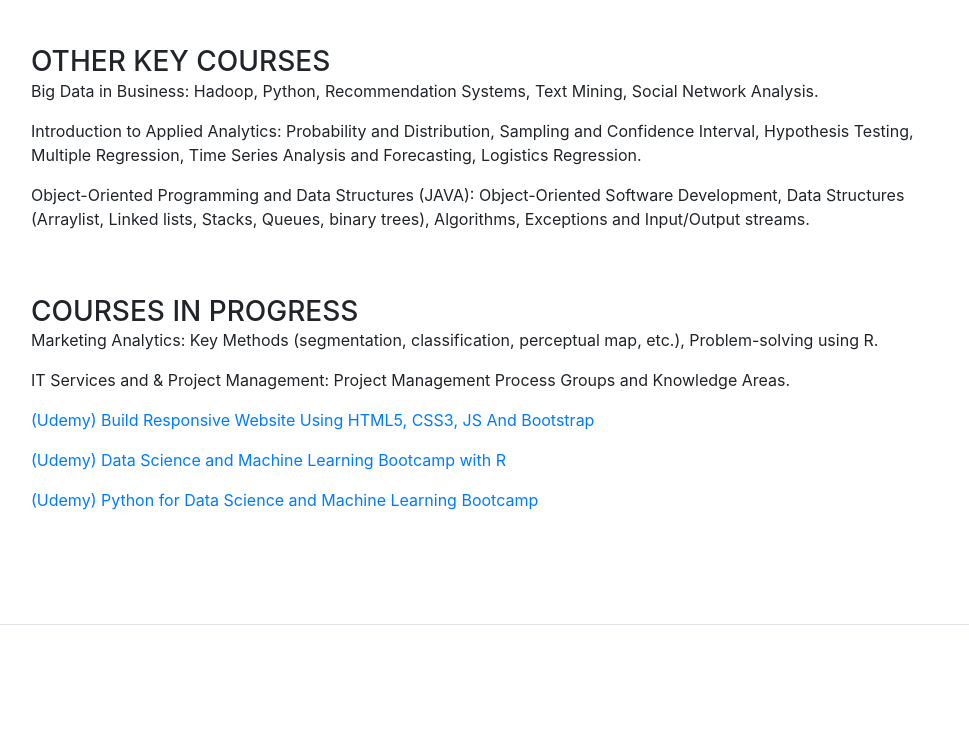
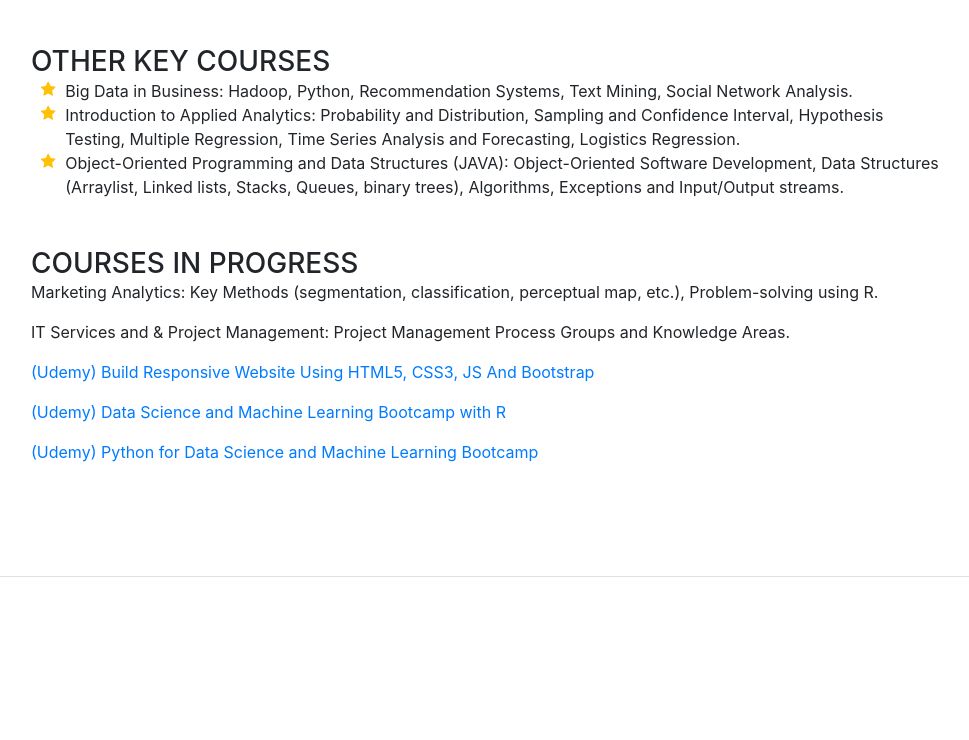
Before and after one commit to xyzhoumaster/xyzhoumaster.github.io, a website with bundled scripts: page index.html in a window 1280 px wide. Shown: the part 3280-4020 px from the top of the page, without its empty margins (289-1258 px from the left). Built offline with nearby package versions, Linux system fonts and the light colour scheme; a web font is replaced by a local one.

Commit message:
Update index.html

```diff
--- a/index.html
+++ b/index.html
@@ -189,9 +189,17 @@
           <div class="resume-item d-flex flex-column flex-md-row mb-5">
             <div class="resume-content mr-auto">
               <h3 class="mb-0">Other Key Courses</h3>
-              <p>Big Data in Business: Hadoop, Python, Recommendation Systems, Text Mining, Social Network Analysis.</p>
-              <p>Introduction to Applied Analytics: Probability and Distribution, Sampling and Confidence Interval, Hypothesis Testing, Multiple Regression, Time Series Analysis and Forecasting, Logistics Regression.</p>
-              <p>Object-Oriented Programming and Data Structures (JAVA): Object-Oriented Software Development, Data Structures (Arraylist, Linked lists, Stacks, Queues, binary trees), Algorithms, Exceptions and Input/Output streams.</p>
+               <ul class="fa-ul mb-0">
+                <li>
+                  <i class="fa-li fa fa-star text-warning"></i>
+                  Big Data in Business: Hadoop, Python, Recommendation Systems, Text Mining, Social Network Analysis.</li>
+                <li>
+                  <i class="fa-li fa fa-star text-warning"></i>
+                  Introduction to Applied Analytics: Probability and Distribution, Sampling and Confidence Interval, Hypothesis Testing, Multiple Regression, Time Series Analysis and Forecasting, Logistics Regression.</li>
+                <li>
+                  <i class="fa-li fa fa-star text-warning"></i>
+                  Object-Oriented Programming and Data Structures (JAVA): Object-Oriented Software Development, Data Structures (Arraylist, Linked lists, Stacks, Queues, binary trees), Algorithms, Exceptions and Input/Output streams.</li>
+              </ul>
             </div>
           </div>
           <div class="resume-item d-flex flex-column flex-md-row mb-5">
@@ -224,12 +232,7 @@
       <div class="container">
         <div class="row">
             <p class="copyright">
-              <ul class="fa-ul mb-0">
-                <li>
-                  Created by me
-                  <i class="fa-li fa fa-star text-warning"></i>
-                </li>
-               </ul>
+              Created by me
               <font size="1">
               Modified from <a href="https://startbootstrap.com/template-overviews/resume/">Start Bootstrap</a> &middot;
               Based on <a href="http://getbootstrap.com/">Bootstrap</a>  &middot;
```
